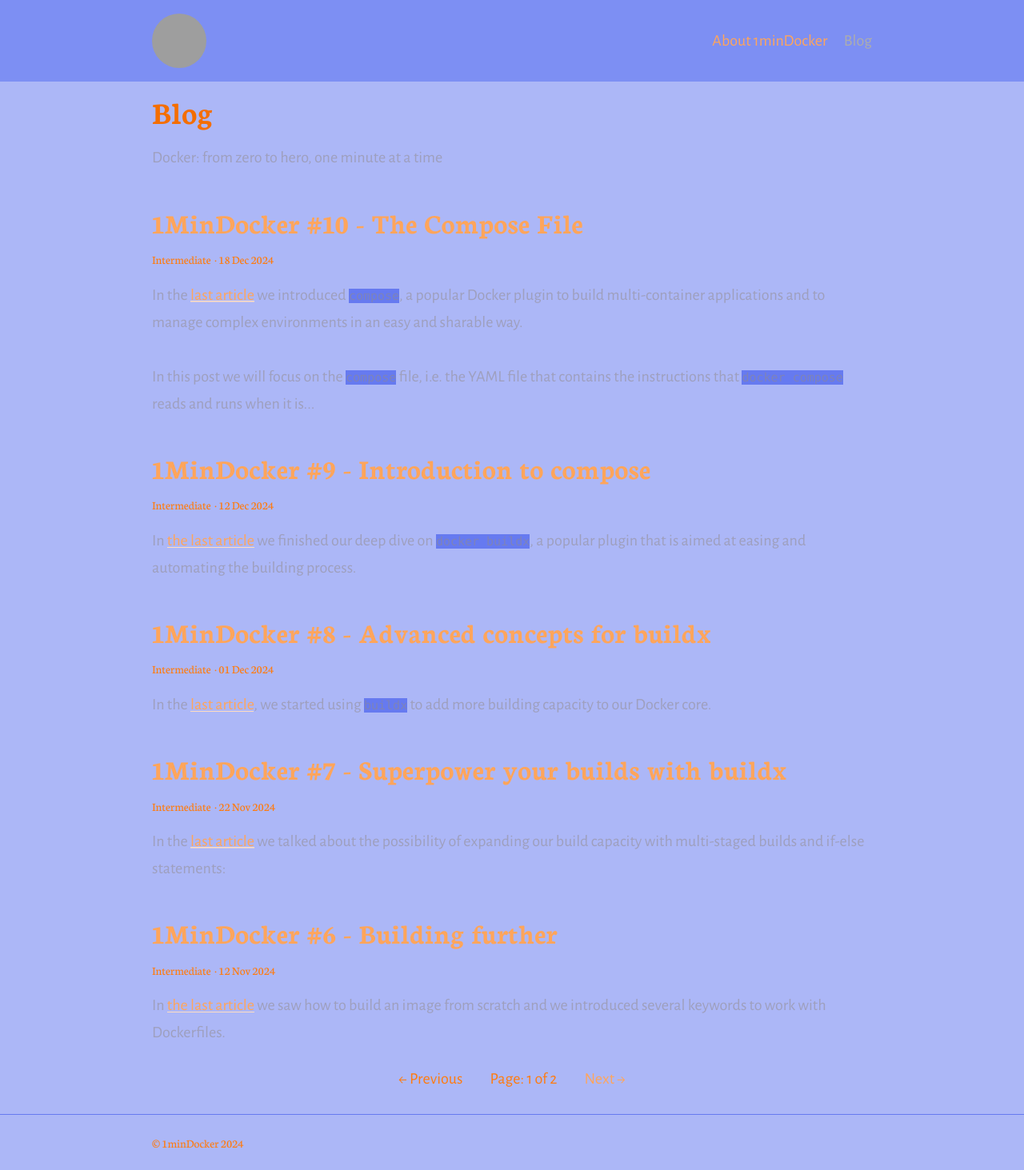
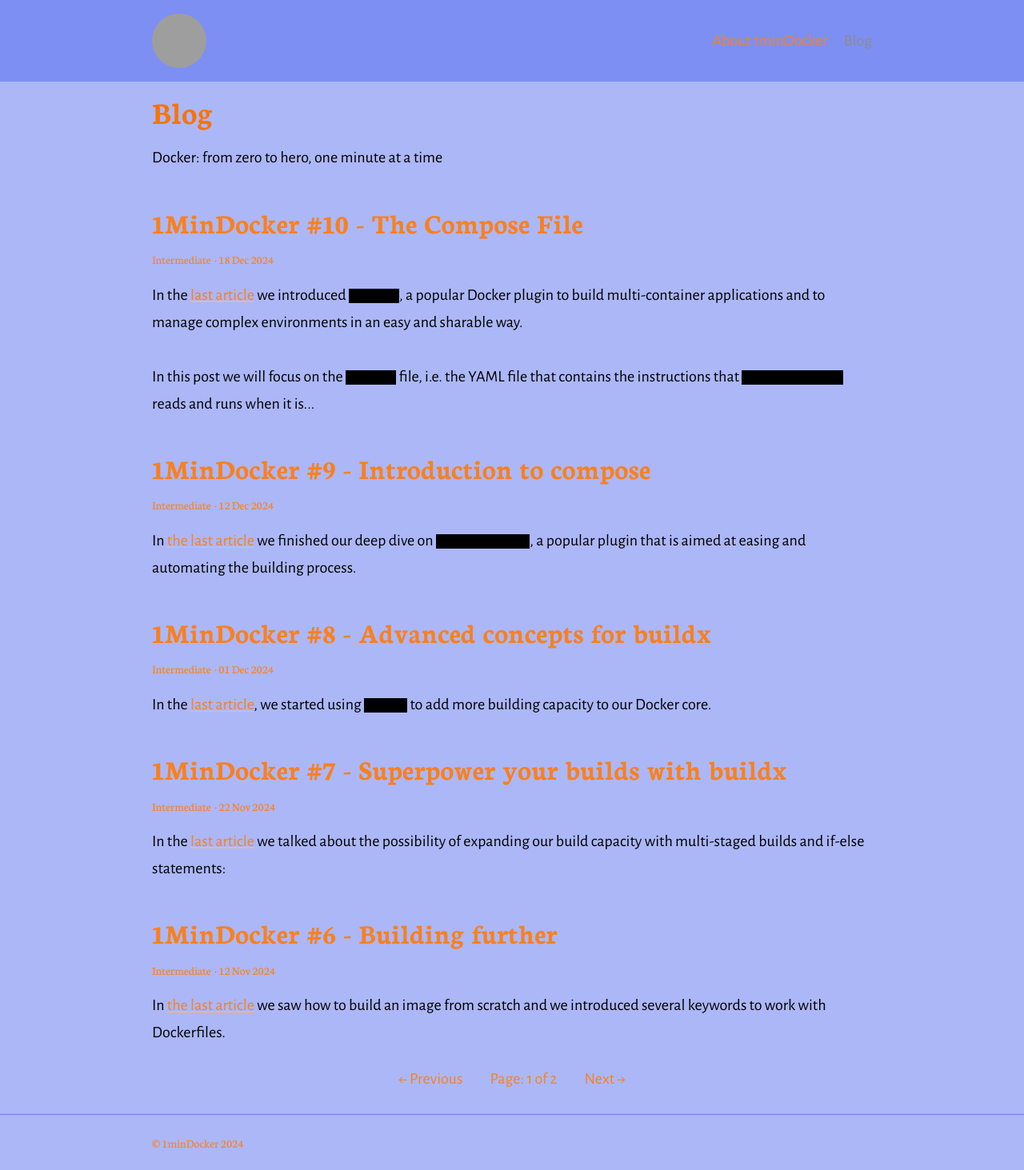
Before and after one commit to AstraBert/1minDocker-blog, a Jekyll site: the page built from index.html, in a window 1280 px wide. Shown: the whole page at 80% size. Built offline with Jekyll 4.4.1, drawn with Linux system fonts in a browser that asks for light colours; the list of posts is cut into pages by our own code; grey boxes are pictures that could not be loaded.

Commit message:
color test

```diff
--- a/_sass/_colors.scss
+++ b/_sass/_colors.scss
@@ -1,10 +1,10 @@
 // Colours
-$bodyColour: #928b8b88;
-$linkColour: #ffa55b;
-$headingColour: darken($linkColour, 20%);
+$bodyColour: #000;
+$linkColour: #f9801e;
+$headingColour: #fb7305;
 $hoverColour: darken($linkColour, 10%);
 $captionColour: lighten($headingColour, 5%);
 $white: #fff;
 
 $backgroundColour: #acb7f7;
-$codeBackgroundColour: darken($backgroundColour, 15%);
+$codeBackgroundColour: #000;
```
